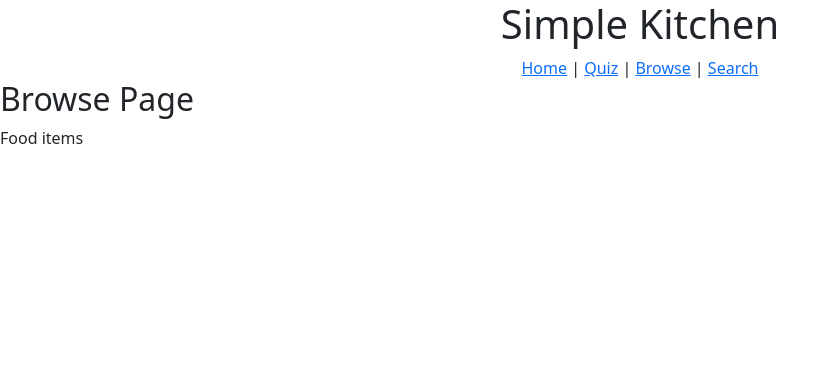
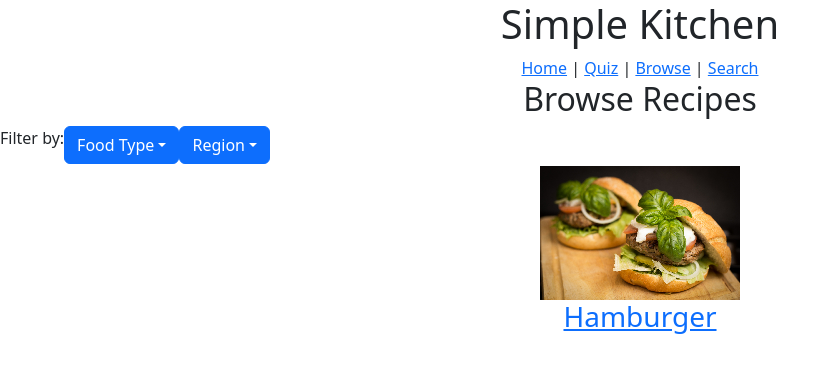
Before and after one commit to eatapancake/simple-kitchen, a React (Create React App) app: page /browse in a window 1280 px wide. Shown: the top 372 px of the page, without its empty margins (0-838 px from the left). Built offline with nearby package versions, Linux system fonts and the light colour scheme.

Commit message:
Browse Page Layout
in progress

```diff
--- /dev/null
+++ b/src/Components/FoodItem.js
@@ -0,0 +1,16 @@
+import React from "react";
+import placeholder from "../images/img-placeholder.jpg";
+
+function FoodItem() {
+  //src, alt, title
+  return (
+    <div>
+      <a href="">
+        <img width="200" src={placeholder} alt="placeholder" />
+        <h3>Hamburger</h3>
+      </a>
+    </div>
+  );
+}
+
+export default FoodItem;
--- a/src/Pages/BrowsePage.js
+++ b/src/Pages/BrowsePage.js
@@ -1,10 +1,33 @@
 import React from "react";
+import FoodItem from "../Components/FoodItem";
+import Dropdown from "react-bootstrap/Dropdown";
+import DropdownButton from "react-bootstrap/DropdownButton";
+import foodTypes from "../Data/food-types";
+import foodRegions from "../Data/food-regions";
 
 function BrowsePage() {
   return (
-    <div>
-      <h2>Browse Page</h2>
-      <p>Food items</p>
+    <div className="App">
+      <h2>Browse Recipes</h2>
+      <span style={{ display: "flex" }}>
+        <p>Filter by:</p>
+        <DropdownButton id="dropdown-basic-button" title="Food Type">
+          <div style={{ height: "300px", overflow: "auto" }}>
+            {foodTypes.map((item) => (
+              <Dropdown.Item>{item}</Dropdown.Item>
+            ))}{" "}
+          </div>
+        </DropdownButton>
+        <DropdownButton id="dropdown-basic-button" title="Region">
+          <div style={{ height: "300px", overflow: "auto" }}>
+            {" "}
+            {foodRegions.map((item) => (
+              <Dropdown.Item>{item}</Dropdown.Item>
+            ))}
+          </div>
+        </DropdownButton>
+      </span>
+      <FoodItem />
     </div>
   );
 }
```
